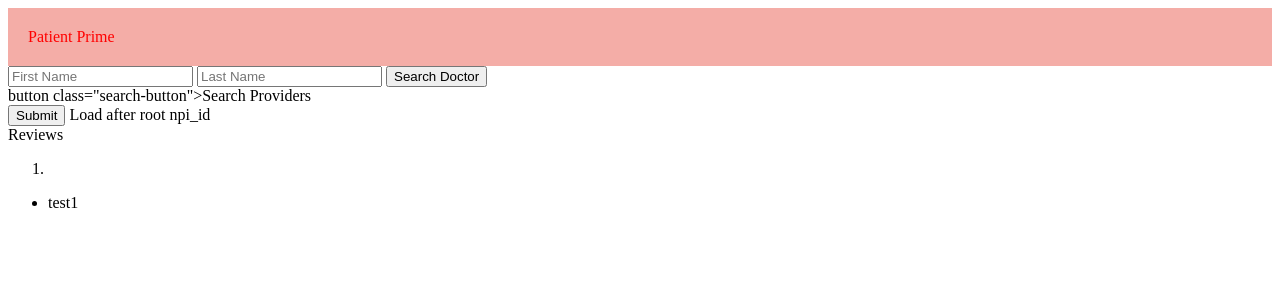
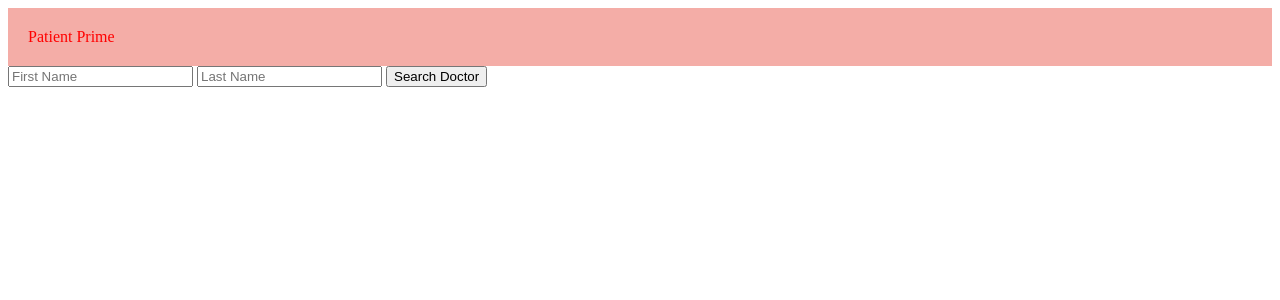
Before and after one commit to bukandu1/Patient-Prime, a Flask app: page /user-dashboard-copy in a window 1280 px wide. Shown: the top 300 px of the page. Run offline with Flask 2, Linux system fonts and the light colour scheme; data that the repository does not hold is empty.

Commit message:
Disabled React component for now and have JQuery and AJAX running for reviews.

```diff
--- a/server.py
+++ b/server.py
@@ -62,32 +62,32 @@ def search_doctor():
                     "doctor_id": doctor.doctor_id, "reviews": review_list})
 
 ########################################################DELETE ONCE REACT TEST COMPLETE
-@app.route('/reviews')
-def search_reviews():
-    """Route to send reviews to dashboard"""
+# @app.route('/reviews')
+# def search_reviews():
+#     """Route to send reviews to dashboard"""
 
-    # TODO: Replace with session for doctor and username
-    first_name = "david"
-    last_name = "maine"
+#     # TODO: Replace with session for doctor and username
+#     first_name = "david"
+#     last_name = "maine"
 
-    # TODO: Future implementation to return back suggested doctors
-    doctor = Doctor.query.filter(Doctor.first_name.ilike(first_name)&Doctor.last_name.ilike(last_name)).first()
+#     # TODO: Future implementation to return back suggested doctors
+#     doctor = Doctor.query.filter(Doctor.first_name.ilike(first_name)&Doctor.last_name.ilike(last_name)).first()
 
-    if not doctor:
-        flash("This doctor is not found in the database. Please try again.")
-        return redirect('/')
+#     if not doctor:
+#         flash("This doctor is not found in the database. Please try again.")
+#         return redirect('/')
 
-    doctor_id = doctor.doctor_id
+#     doctor_id = doctor.doctor_id
 
-    # import pdb; pdb.set_trace()
+#     # import pdb; pdb.set_trace()
 
-    # TODO: Update query to Doctor.reviews once model relationship updated
-    reviews = Review.query.filter_by(doctor_id=doctor_id).all()
-    # print(doctor_id, reviews)
-    review_list = list(map(lambda x: x.review_text_body, reviews))
-    review_dict = {"reviews": review_list}
+#     # TODO: Update query to Doctor.reviews once model relationship updated
+#     reviews = Review.query.filter_by(doctor_id=doctor_id).all()
+#     # print(doctor_id, reviews)
+#     review_list = list(map(lambda x: x.review_text_body, reviews))
+#     review_dict = {"reviews": review_list}
 
-    return jsonify(review_dict)
+#     return jsonify(review_dict)
 ########################################################DELETE ONCE REACT TEST COMPLETE
 
 @app.route('/logout')
--- a/static/user_dashboard.js
+++ b/static/user_dashboard.js
@@ -1,8 +1,7 @@
 "use strict";
 function showDoctorInfo(results) {
     console.log(results, "Outside");
-    let fn = results.fn;
-    console.log(fn);
+    console.log(results.first_name);
 
     //Format doctor's background information
     var doctor_background_info = `<b>Doctor Name</b>: ${results.first_name} ${results.last_name} <br>
@@ -17,14 +16,12 @@ function showDoctorInfo(results) {
 
     //Format doctor's review list
     var doctor_reviews_info = "<b>Reviews</b>:<br>";
-    for (let review of results.reviews){
-        doctor_reviews_info += `<div class="flex-item">${review}</div>`;
-    }
+
 
     // TODO: possibly consider using .empty().append() instead of .html() due to .html does not result in event firing
     //Display doctor's background information
     $("#doctor-background-info").html(()=>{
-        console.log(fn, "Inside displaying background info");
+        console.log(results.first_name, "Inside displaying background info");
         if (results.first_name == undefined){
             console.log("Undefined doctor")
             return 'The doctor searched was not found. Please try again.';
@@ -36,7 +33,7 @@ function showDoctorInfo(results) {
 
     //Display doctor's associated hospitals
     $('#doctor-associated-hospital-info').html(()=>{
-        console.log(fn, "Inside displaying hospital info");
+        console.log(results.first_name, "Inside displaying hospital info");
          if (results.first_name == undefined){
             console.log("Undefined doctor")
             return '';
@@ -49,12 +46,17 @@ function showDoctorInfo(results) {
 
     //Display doctor's review list
     $('#doctor-reviews-info').html(()=>{
-        console.log(fn, "Inside displaying reviews info");
+        console.log(results.first_name, "Inside displaying reviews info");
+
+
         if (results.first_name == undefined){
             console.log("Undefined doctor")
             return '';
         }else{
             console.log("Defined doctor", results.first_name)
+            for (let review of results.reviews){
+                doctor_reviews_info += `<div class="flex-item">${review}</div>`;
+    }
 
         return doctor_reviews_info;
         }
--- a/templates/user-dashboard.html
+++ b/templates/user-dashboard.html
@@ -1,7 +1,7 @@
 {%extends 'base.html'%}
 <script src="http://code.jquery.com/jquery.js"></script>
-<!-- <script src="/static/user_dashboard.js"></script>
- -->
+<script src="/static/user_dashboard.js"></script>
+
 {%block content%}
 
 <body>
@@ -19,22 +19,19 @@
 <div id="doctor-associated-hospital-info"></div>
 <div id="doctor-reviews-info"></div>
 </body>
-            button class="search-button">Search Providers</button>
-            <div></div>
-            <input type="submit" name="submit">
-        </form>
-Load after root npi_id
-<div id='root'></div>
+
+<!-- Load after root npi_id
+<div id='root'></div> -->
 
 
 
-<script src="https://unpkg.com/react@16/umd/react.development.js"></script>
+<!-- <script src="https://unpkg.com/react@16/umd/react.development.js"></script>
 <script src="https://unpkg.com/react-dom@16/umd/react-dom.development.js"></script>
 
 <script src="http://unpkg.com/babel-standalone"></script>
-
+ -->
 <!-- Load after root npi_id -->
-<script src="/static/doctor-display.jsx" type="text/jsx"></script>
+<!-- <script src="/static/doctor-display.jsx" type="text/jsx"></script> -->
 
 
 {%endblock%}
```
